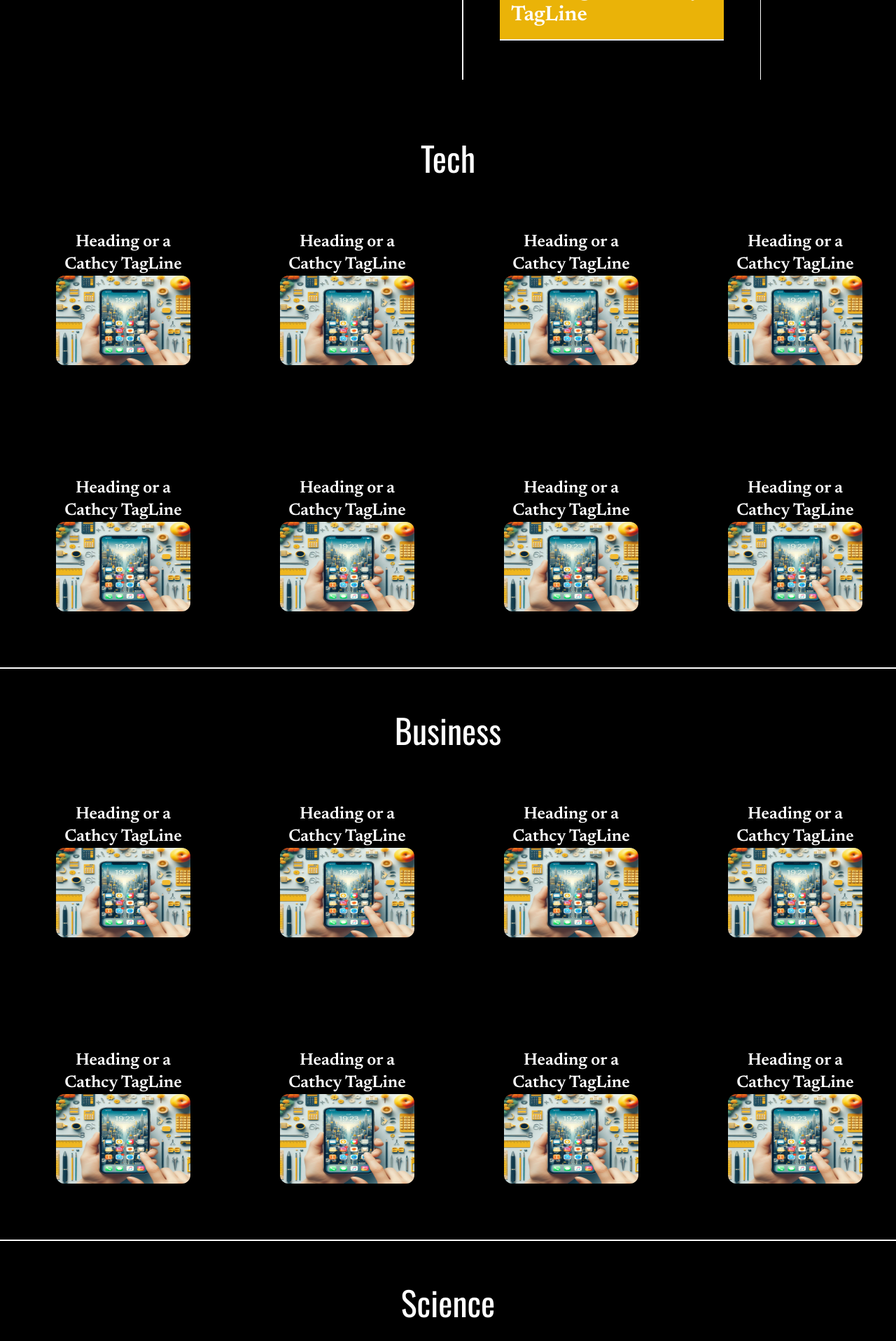
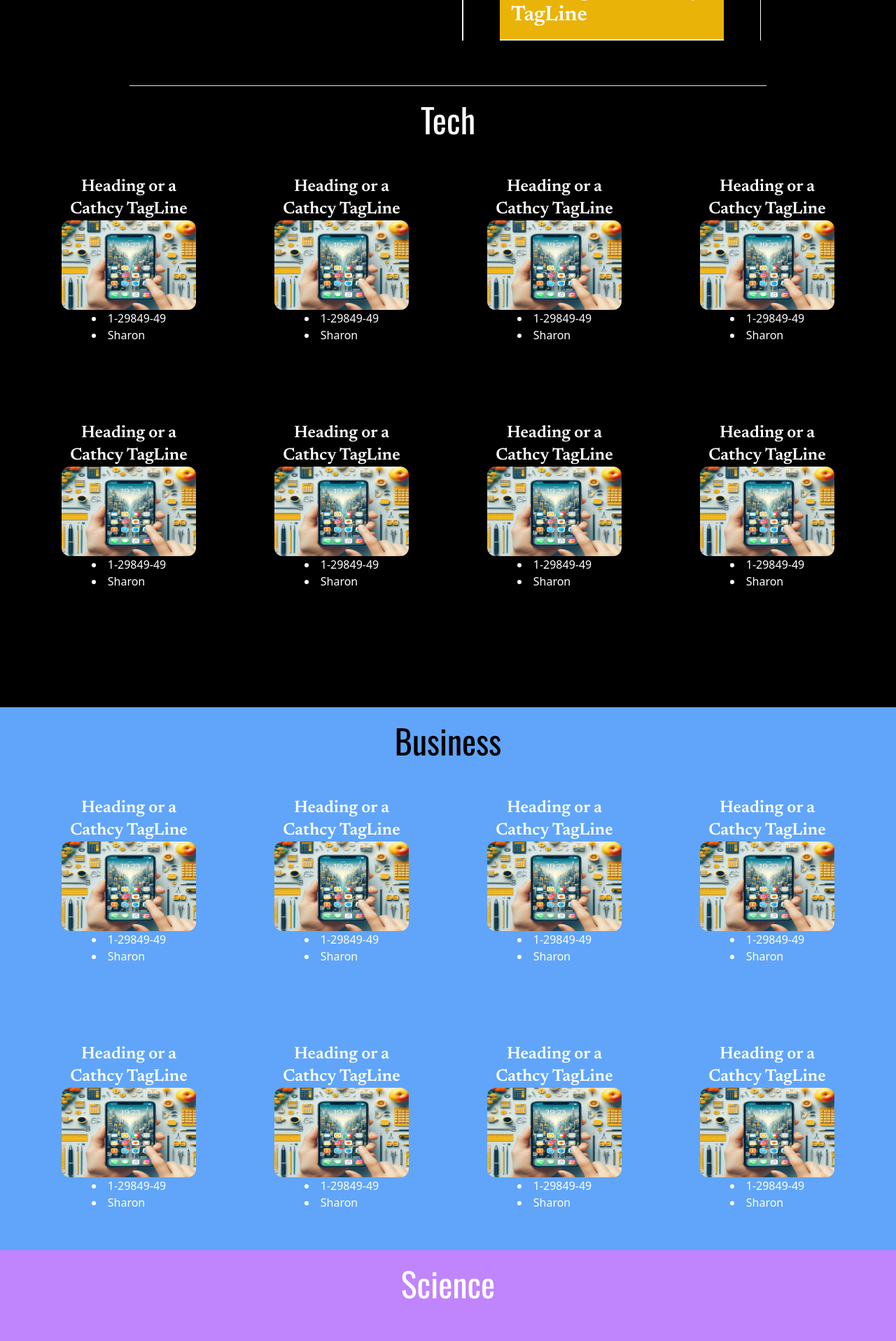
Before and after one commit to codersharon/Vave, a Next.js app: page /components/content in a window 1280 px wide. Shown: the part 2060-3977 px from the top of the page at 70% size. Built offline with nearby package versions, Linux system fonts and the light colour scheme; a web font is replaced by a local one.

Commit message:
content-done

```diff
--- a/pages/components/business.tsx
+++ b/pages/components/business.tsx
@@ -3,17 +3,17 @@ import Post from "./post-1";
 
 const Business = () => {
   return (
-    <div className="bg-black text-center container w-full border-b-2 border-b-white">
-      <h1 className="font-[Oswald] text-5xl text-white mt-16">Business</h1>
+    <div className="flex flex-col items-center justify-center bg-blue-400 w-full">
+      <h1 className="font-[Oswald] text-5xl text-inherit mt-6">Business</h1>
       <div className="grid grid-cols-1 md:grid-cols-2 lg:grid-cols-3 xl:grid-cols-4">
-        <Post/>
-        <Post/>
-        <Post/>
-        <Post/>
-        <Post/>
-        <Post/>
-        <Post/>
-        <Post/>
+        <Post />
+        <Post />
+        <Post />
+        <Post />
+        <Post />
+        <Post />
+        <Post />
+        <Post />
       </div>
     </div>
   );
--- a/pages/components/post-1.tsx
+++ b/pages/components/post-1.tsx
@@ -2,14 +2,18 @@ import React, { useEffect, useState } from "react";
 
 const Post = (props) => {
   return (
-    <div className="text-white hover:text-black rounded-xl p-4 hover:shadow-lg shadow-none hover:shadow-white hover:backdrop-blur-md hover:bg-white bg-opacity-80 flex flex-col-reverse items-center justify-center w-fit h-fit m-2 xl:m-16 xl:hover:m-10 xl:hover:z-20 transition-all">
+    <div className="text-white hover:text-black text-center rounded-xl p-4 hover:shadow-lg shadow-none hover:shadow-white hover:backdrop-blur-md hover:bg-white bg-opacity-80 flex flex-col md:flex-col-reverse items-center justify-center w-fit h-fit  md:mx-20 xl:m-10 xl:hover:z-20 transition-all duration-200">
+      <div className="flex flex-col-reverse items-start justify-center">
+        <li id="lists">Sharon</li>
+        <li id="lists">1-29849-49</li>
+      </div>
       <img
-        className="transition-all w-56 h-60 md:w-32 md:h-24 xl:w-48 xl:h-32 md:hover:w-48 md:hover:h-32 xl:hover:w-fit xl:hover:h-48 rounded-xl z-20"
+        className="transition-all w-56 h-60 md:w-32 md:h-24 xl:w-48 xl:h-32 rounded-xl z-20"
         src="/dummy.jpg"
         alt="highlight"
       />
       <div className="transition-all z-10 w-56 md:w-32 xl:w-48 rounded-xl">
-        <h1 className="w-full text-2xl font-[Newsreader]">
+        <h1 id="h1" className="w-full text-2xl font-[Newsreader]">
           Heading or a Cathcy TagLine
         </h1>
       </div>
--- a/pages/components/recents.tsx
+++ b/pages/components/recents.tsx
@@ -4,7 +4,7 @@ import Highlight from "./highlight";
 
 const Recents = () => {
   return (
-    <div className="pb-6 w-fit">
+    <div className=" w-fit pb-16 border-b">
       <h1 className="font-medium text-center w-full mt-12 md:mb-12 font-[Oswald] text-7xl text-white">
         Recently
       </h1>
@@ -18,7 +18,7 @@ const Recents = () => {
           <Post />
           <Post />
         </div>
-        <div className="mr-2 md:ml-10 w-full border-r md:border-l-2 border-white flex flex-col justify-start items-center md:items-center md:justify-start pb-14">
+        <div className="mr-2 md:ml-10 w-full border-r md:border-l-2 border-white flex flex-col justify-start items-center md:items-center md:justify-start">
           <Highlight />
           <Highlight />
           <Highlight />
--- a/pages/components/science.tsx
+++ b/pages/components/science.tsx
@@ -3,8 +3,8 @@ import Post from "./post-1";
 
 const Science = () => {
   return (
-    <div className="bg-black text-center container w-full border-b-2 border-b-white">
-      <h1 className="font-[Oswald] text-5xl text-white mt-16">Science</h1>
+    <div className="flex flex-col items-center justify-center bg-purple-400 text-center w-full">
+      <h1 className="font-[Oswald] text-5xl text-white mt-6">Science</h1>
       <div className="grid grid-cols-1 md:grid-cols-2 lg:grid-cols-3 xl:grid-cols-4">
         <Post />
         <Post />
--- a/pages/components/tech.tsx
+++ b/pages/components/tech.tsx
@@ -3,8 +3,8 @@ import Post from "./post-1";
 
 const Tech = () => {
   return (
-    <div className="bg-black text-center container w-full border-b-2 border-b-white">
-      <h1 className="font-[Oswald] text-5xl text-white mt-16">Tech</h1>
+    <div className="w-full flex flex-col items-center justify-center bg-black text-center mb-28">
+      <h1 className="font-[Oswald] text-5xl text-white mt-6">Tech</h1>
       <div className="grid grid-cols-1 md:grid-cols-2 lg:grid-cols-3 xl:grid-cols-4">
         <Post />
         <Post />
```
Also changed, not shown: styles/globals.css (+1 -10 lines).
